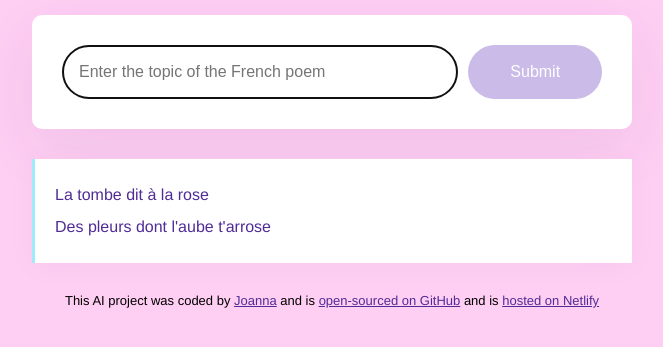
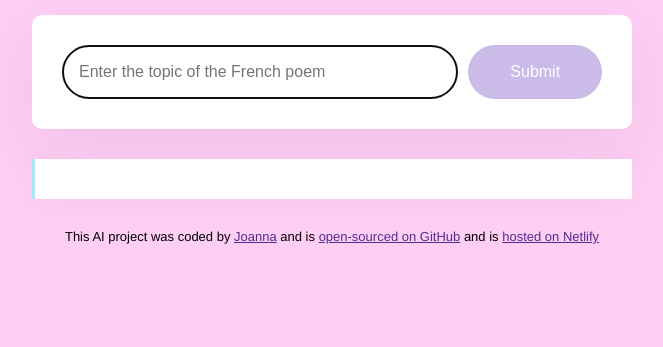
Before and after one commit to joanna520-w/AlPoem, a website built with Parcel: page index.html in a window 1280 px wide. Shown: the part 189-536 px from the top of the page, without its empty margins (308-971 px from the left). Built offline with nearby package versions, Linux system fonts and the light colour scheme.

Commit message:
Update index.html

```diff
--- a/index.html
+++ b/index.html
@@ -8,14 +8,14 @@
   <title>AI Poem Generator</title>
 </head>
 
-  <body>
+   <body>
     <div class="container">
       <header>
         <h1>AI French Poem Generator</h1>
       </header>
 
       <main>
-        <form>
+        <form id="poem-generator-form">
           <input
             type="text"
             placeholder="Enter the topic of the French poem"
@@ -26,11 +26,7 @@
           />
           <input type="submit" class="submit-button" />
         </form>
-        <div class="poem">
-          La tombe dit à la rose
-          <br />
-          Des pleurs dont l'aube t'arrose
-        </div>
+        <div class="poem" id="poem"></div>
       </main>
 
     <footer>
```
